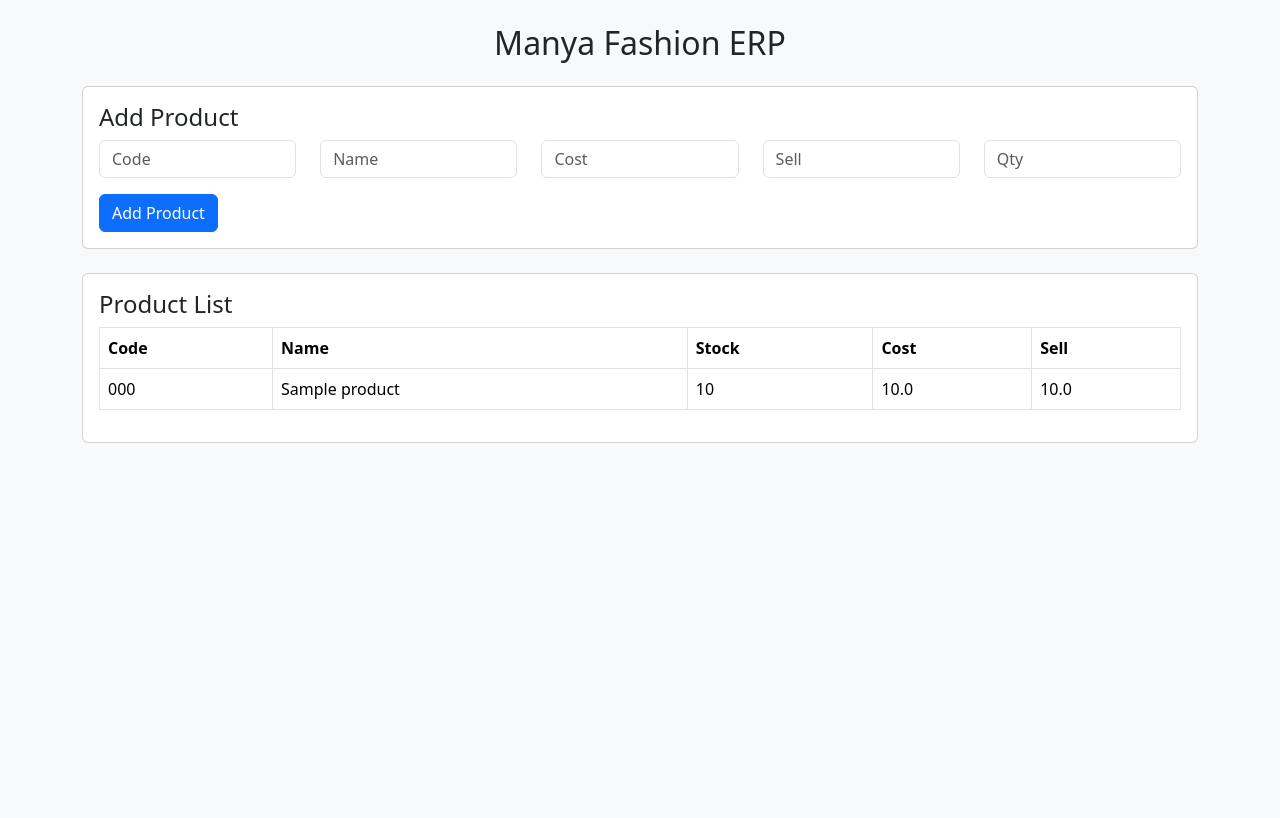
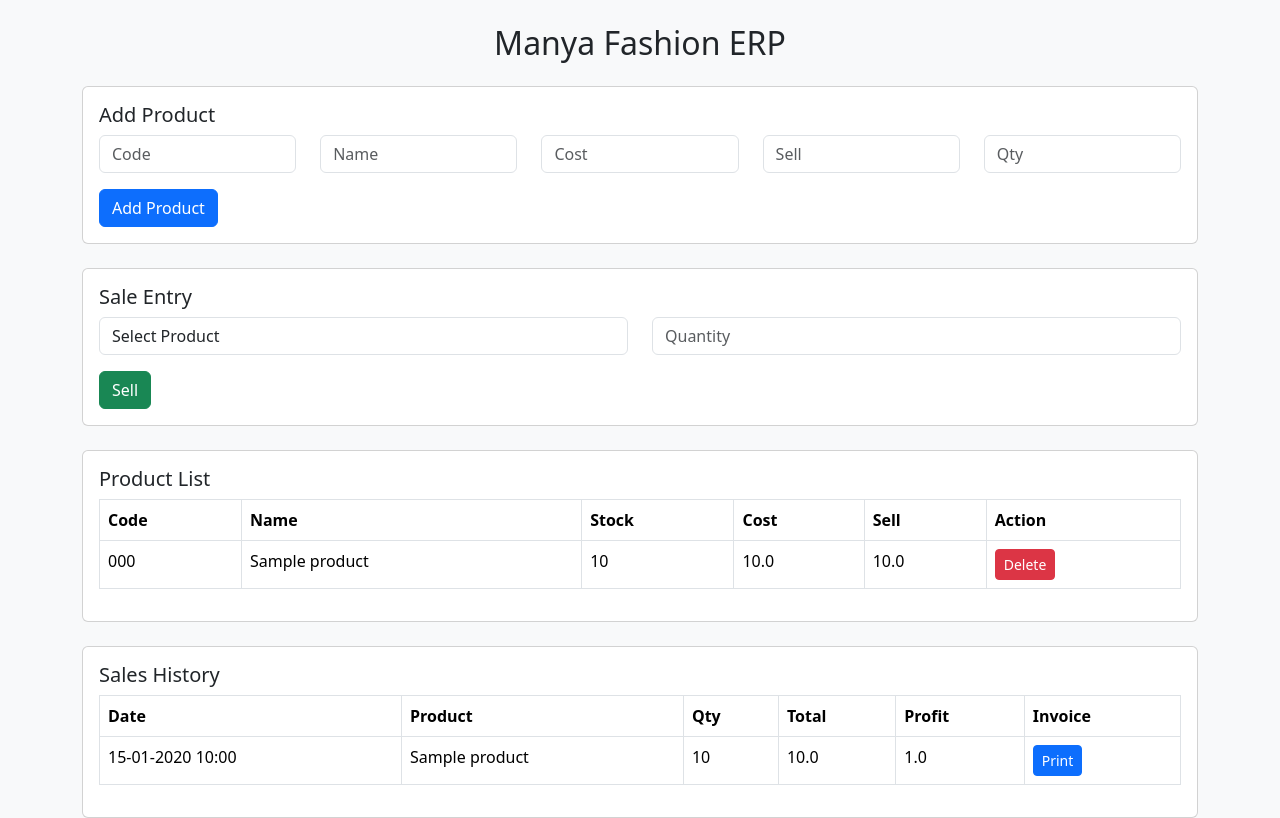
Before and after one commit to rajeshakela0909-cloud/manya-fashion-erp, a Flask app: template templates/index.html in a window 1280 px wide. Before the commit the page ends 443 px from the top, so only its background shows below. Run offline with Flask 3, Linux system fonts and the light colour scheme; the template is opened without the code that fills it: values that come from a table or form of the project are taken from there, others are empty; tables that the repository leaves empty hold one stand-in row (values such as "Sample post").

Commit message:
Update index.html

```diff
--- a/templates/index.html
+++ b/templates/index.html
@@ -10,9 +10,9 @@
 
 <h2 class="text-center mb-4">Manya Fashion ERP</h2>
 
-    <!-- ADD PRODUCT -->
+<!-- Add Product -->
 <div class="card p-3 mb-4">
-        <h4>Add Product</h4>
+<h5>Add Product</h5>
 <form method="POST" action="/add_product">
 <div class="row">
 <div class="col"><input name="code" class="form-control" placeholder="Code" required></div>
@@ -25,9 +25,30 @@
 </form>
 </div>
 
-    <!-- PRODUCT LIST -->
-    <div class="card p-3">
-        <h4>Product List</h4>
+<!-- Sale Entry -->
+<div class="card p-3 mb-4">
+<h5>Sale Entry</h5>
+<form method="POST" action="/sell">
+<div class="row">
+<div class="col">
+<select name="product_id" class="form-control" required>
+<option value="">Select Product</option>
+{% for p in products %}
+<option value="{{ p.id }}">{{ p.name }} (Stock: {{ p.quantity }})</option>
+{% endfor %}
+</select>
+</div>
+<div class="col">
+<input name="quantity" type="number" class="form-control" placeholder="Quantity" required>
+</div>
+</div>
+<button class="btn btn-success mt-3">Sell</button>
+</form>
+</div>
+
+<!-- Product List -->
+<div class="card p-3 mb-4">
+<h5>Product List</h5>
 <table class="table table-bordered">
 <tr>
 <th>Code</th>
@@ -35,6 +56,7 @@
 <th>Stock</th>
 <th>Cost</th>
 <th>Sell</th>
+<th>Action</th>
 </tr>
 {% for p in products %}
 <tr>
@@ -43,6 +65,32 @@
 <td>{{ p.quantity }}</td>
 <td>{{ p.cost_price }}</td>
 <td>{{ p.sell_price }}</td>
+<td><a href="/delete/{{ p.id }}" class="btn btn-danger btn-sm">Delete</a></td>
+</tr>
+{% endfor %}
+</table>
+</div>
+
+<!-- Sales History -->
+<div class="card p-3">
+<h5>Sales History</h5>
+<table class="table table-bordered">
+<tr>
+<th>Date</th>
+<th>Product</th>
+<th>Qty</th>
+<th>Total</th>
+<th>Profit</th>
+<th>Invoice</th>
+</tr>
+{% for s in sales %}
+<tr>
+<td>{{ s.date.strftime("%d-%m-%Y %H:%M") }}</td>
+<td>{{ s.product.name }}</td>
+<td>{{ s.quantity }}</td>
+<td>{{ s.total }}</td>
+<td>{{ s.profit }}</td>
+<td><a href="/invoice/{{ s.id }}" class="btn btn-primary btn-sm">Print</a></td>
 </tr>
 {% endfor %}
 </table>
```
Lines whose indentation alone changed are shown as unchanged.
